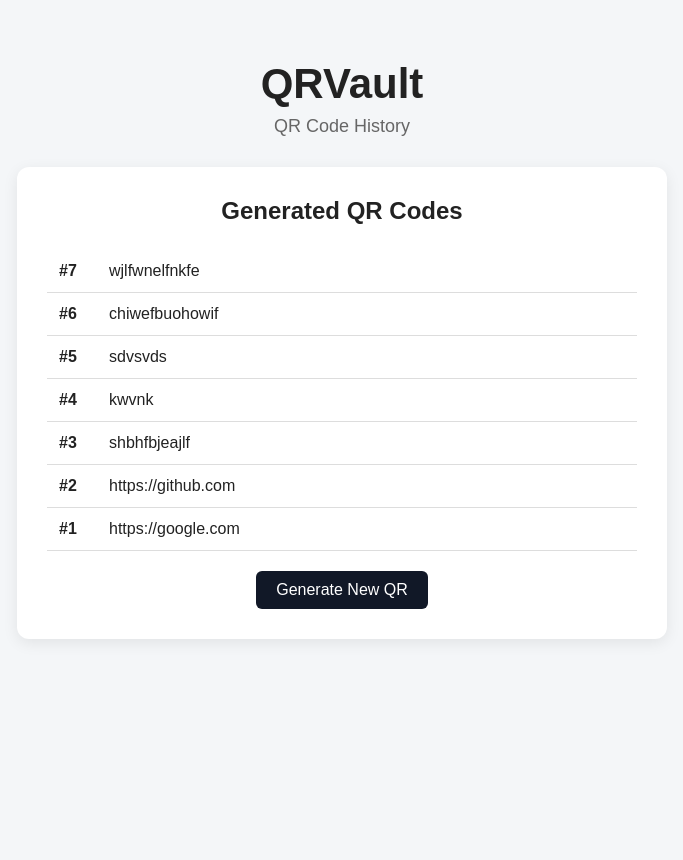
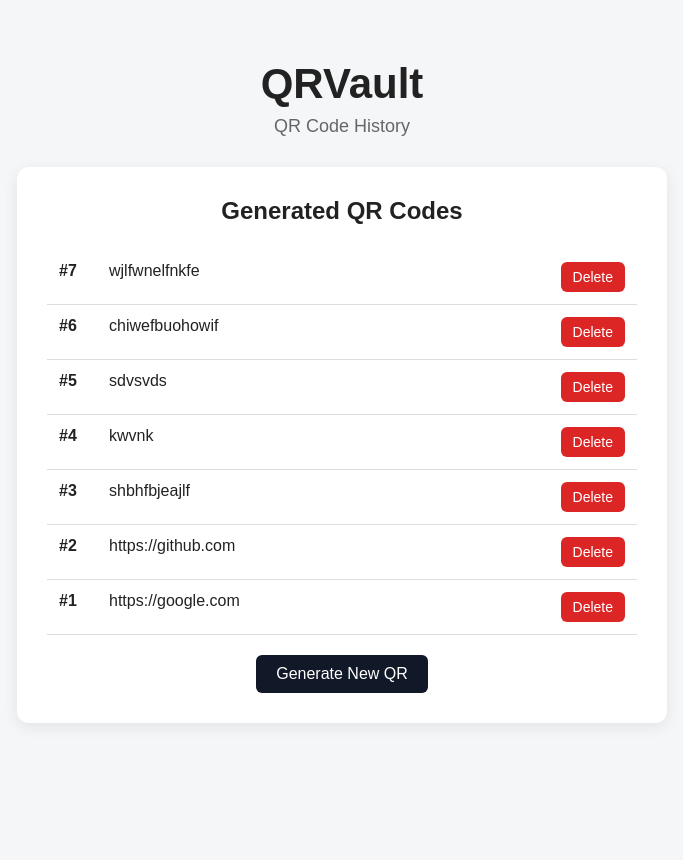
Before and after one commit to PradyumKarale/QRVault-CI-CD-, a Flask app: page /history in a window 1280 px wide. Shown: the whole page, without its empty margins (298-981 px from the left). Run offline with Flask 3, Linux system fonts and the light colour scheme; data comes from the database, SQL or seed files in the repository; both versions use the stored data as it was after the commit.

Commit message:
Add QR history deletion

```diff
--- a/app.py
+++ b/app.py
@@ -1,4 +1,4 @@
-from flask import Flask, render_template, request, send_file
+from flask import Flask, render_template, request, send_file, redirect
 import qrcode
 import io
 import sqlite3
@@ -95,6 +95,21 @@ def history():
         qr_codes=qr_codes
     )
 
+@app.route("/delete/<int:qr_id>", methods=["POST"])
+def delete_qr(qr_id):
+    conn = sqlite3.connect("qrvault.db")
+    cursor = conn.cursor()
+
+    cursor.execute(
+        "DELETE FROM qr_codes WHERE id = ?",
+        (qr_id,)
+    )
+
+    conn.commit()
+    conn.close()
+
+    return redirect("/history")
+
 
 if __name__ == "__main__":
     init_db()
--- a/static/style.css
+++ b/static/style.css
@@ -130,3 +130,18 @@ button:hover {
 .history-content {
     word-break: break-word;
 }
+
+.delete-btn {
+    width: auto;
+    padding: 7px 12px;
+    background: #dc2626;
+    font-size: 14px;
+}
+
+.delete-btn:hover {
+    opacity: 0.85;
+}
+
+.history-item form {
+    margin-left: auto;
+}
--- a/templates/history.html
+++ b/templates/history.html
@@ -33,6 +33,7 @@
                     {% for qr in qr_codes %}
 
                         <div class="history-item">
+
                             <span class="history-id">
                                 #{{ qr[0] }}
                             </span>
@@ -40,6 +41,19 @@
                             <span class="history-content">
                                 {{ qr[1] }}
                             </span>
+
+                            <form
+                                method="POST"
+                                action="{{ url_for('delete_qr', qr_id=qr[0]) }}"
+                            >
+                                <button
+                                    type="submit"
+                                    class="delete-btn"
+                                >
+                                    Delete
+                                </button>
+                            </form>
+
                         </div>
 
                     {% endfor %}
```
Also changed, not shown: qrvault.db.
